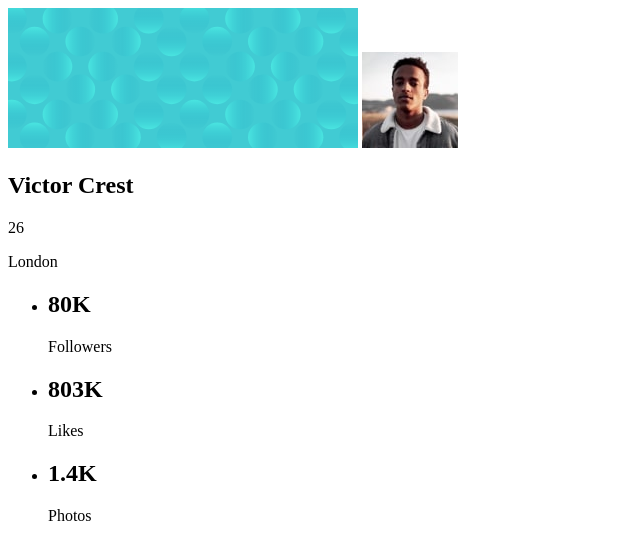
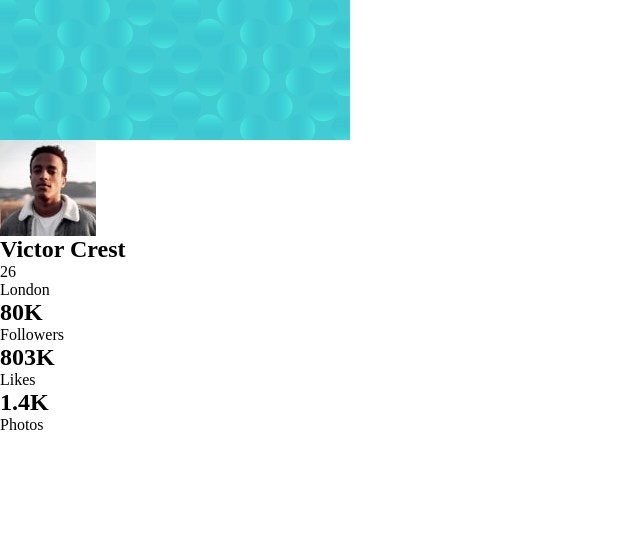
Before and after one commit to MatiasBastarrica/profile-card-component, a plain HTML site: page index.html in a window 1280 px wide. Shown: the whole page, without its empty margins (0-640 px from the left). Drawn offline with Linux system fonts and the light colour scheme.

Commit message:
Write the CSS Reset

```diff
--- a/index.html
+++ b/index.html
@@ -24,8 +24,13 @@
     <main>
       <article class="card">
         <header>
-          <img src="./images/bg-pattern-card.svg" alt="" />
           <img
+            class="background-pattern"
+            src="./images/bg-pattern-card.svg"
+            alt=""
+          />
+          <img
+            class="profile-picture"
             src="./images/image-victor.jpg"
             alt="Profile picture of Victor Crest."
           />
--- a/styles.css
+++ b/styles.css
@@ -15,3 +15,16 @@
   --fw-400: 400;
   --fw-700: 700;
 }
+
+/* ### CSS RESET ### */
+
+* {
+  box-sizing: border-box;
+  margin: 0;
+  padding: 0;
+}
+
+img {
+  max-width: 100%;
+  display: block;
+}
```
